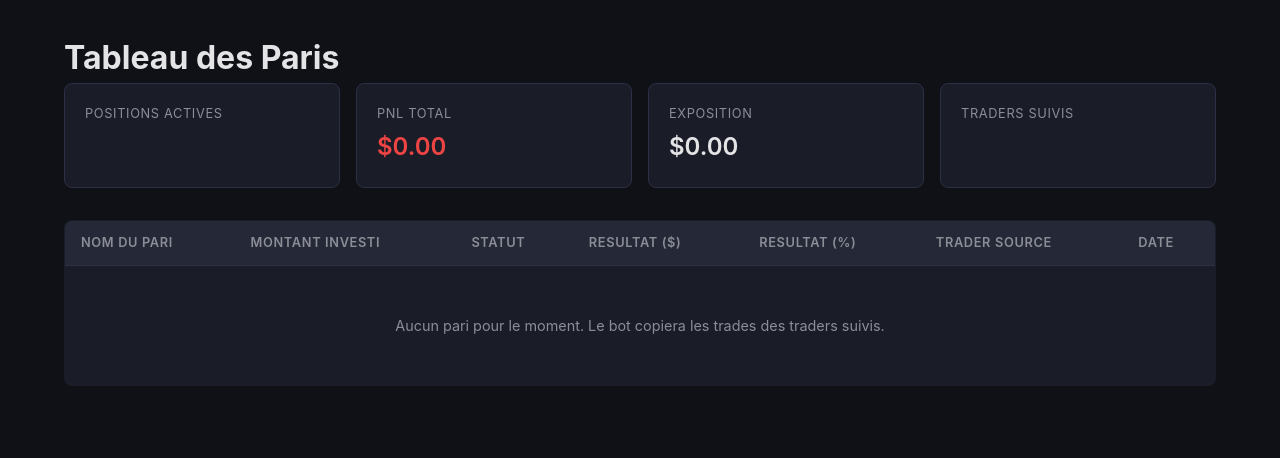
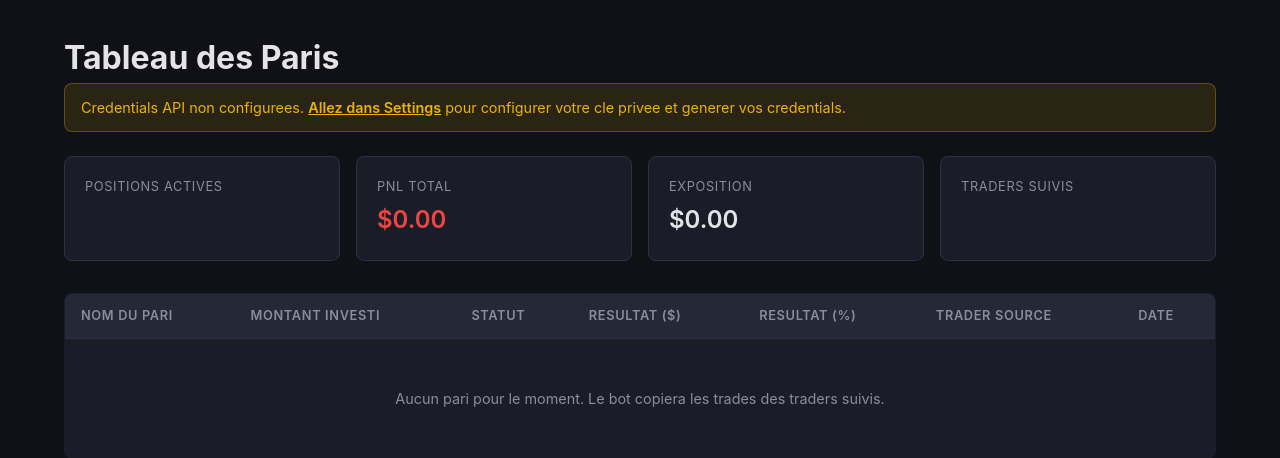
Before and after one commit to MyShivaRepo/pm-angel, a FastAPI app: template src/pm_angel/templates/dashboard.html in a window 1280 px wide. Shown: the part 67-525 px from the top of the page. Run offline with FastAPI, Linux system fonts and the light colour scheme; the template is opened without the code that fills it, so the values that code supplies are empty.

Commit message:
fix: dashboard always accessible, alert banners for setup guidance
- Remove redirect from / to /settings when no credentials
- Dashboard now shows info banners when credentials missing or bot stopped
- Remove .env dependency from docker-compose.yml
- Data persists across rebuilds via ./data volume mount

Co-Authored-By: Claude Opus 4.6 (1M context) <noreply@anthropic.com>

```diff
--- a/docker-compose.yml
+++ b/docker-compose.yml
@@ -5,6 +5,4 @@ services:
       - "8888:8888"
     volumes:
       - ./data:/app/data
-    env_file:
-      - .env
     restart: unless-stopped
--- a/src/pm_angel/main.py
+++ b/src/pm_angel/main.py
@@ -7,7 +7,7 @@ from pathlib import Path
 from typing import Any
 
 from fastapi import FastAPI, Form, Request
-from fastapi.responses import HTMLResponse, JSONResponse, RedirectResponse
+from fastapi.responses import HTMLResponse, JSONResponse
 from fastapi.staticfiles import StaticFiles
 from fastapi.templating import Jinja2Templates
 from sqlalchemy import func, select
@@ -85,15 +85,14 @@ app.mount("/static", StaticFiles(directory=str(BASE_DIR / "static")), name="stat
 
 @app.get("/", response_class=HTMLResponse)
 async def dashboard(request: Request):
-    # Redirect to setup if no credentials
-    if not settings.has_private_key:
-        return RedirectResponse("/settings", status_code=302)
     stats = await _get_stats()
     bets = await _get_bets()
     return templates.TemplateResponse(request, "dashboard.html", context={
         "active_page": "dashboard",
         "stats": stats,
         "bets": bets,
+        "has_credentials": settings.has_credentials,
+        "bot_running": poller is not None and poller.is_running,
     })
 
 
--- a/src/pm_angel/static/style.css
+++ b/src/pm_angel/static/style.css
@@ -199,6 +199,28 @@ body {
 
 .input:focus { outline: none; border-color: var(--primary); }
 
+/* Alerts */
+.alert {
+    padding: 0.75rem 1rem;
+    border-radius: 8px;
+    margin-bottom: 1.5rem;
+    font-size: 0.9rem;
+}
+
+.alert a { color: inherit; font-weight: 600; text-decoration: underline; }
+
+.alert-warning {
+    background: rgba(234, 179, 8, 0.12);
+    border: 1px solid rgba(234, 179, 8, 0.3);
+    color: var(--warning);
+}
+
+.alert-info {
+    background: rgba(99, 102, 241, 0.12);
+    border: 1px solid rgba(99, 102, 241, 0.3);
+    color: var(--primary-hover);
+}
+
 .form-row { display: flex; gap: 0.75rem; }
 .form-row .input { flex: 1; }
 
--- a/src/pm_angel/templates/dashboard.html
+++ b/src/pm_angel/templates/dashboard.html
@@ -2,6 +2,16 @@
 {% block content %}
 <div class="dashboard">
     <h1>Tableau des Paris</h1>
+
+    {% if not has_credentials %}
+    <div class="alert alert-warning">
+        Credentials API non configurees. <a href="/settings">Allez dans Settings</a> pour configurer votre cle privee et generer vos credentials.
+    </div>
+    {% elif not bot_running %}
+    <div class="alert alert-info">
+        Le bot est arrete. <a href="/settings">Demarrez-le depuis Settings</a> pour commencer a copier les trades.
+    </div>
+    {% endif %}
 
     <div class="summary-cards">
         <div class="card">
```
